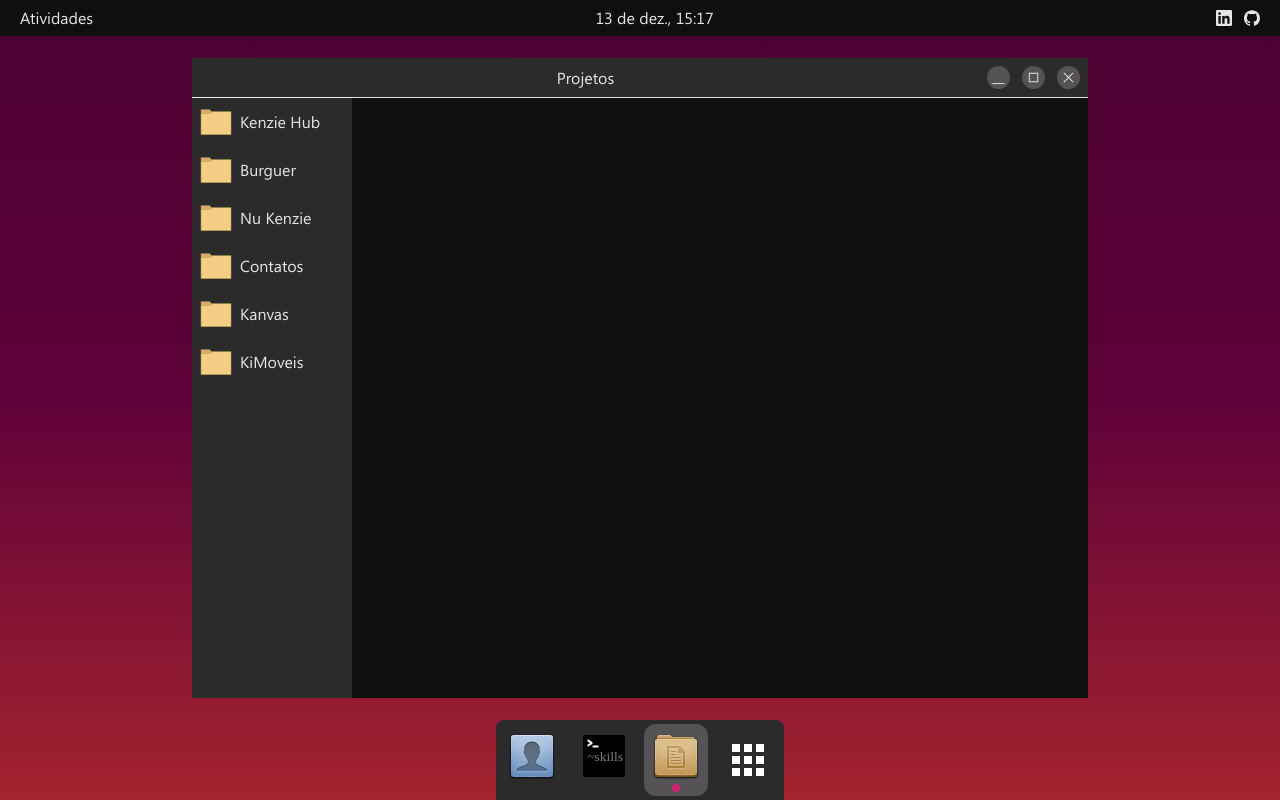
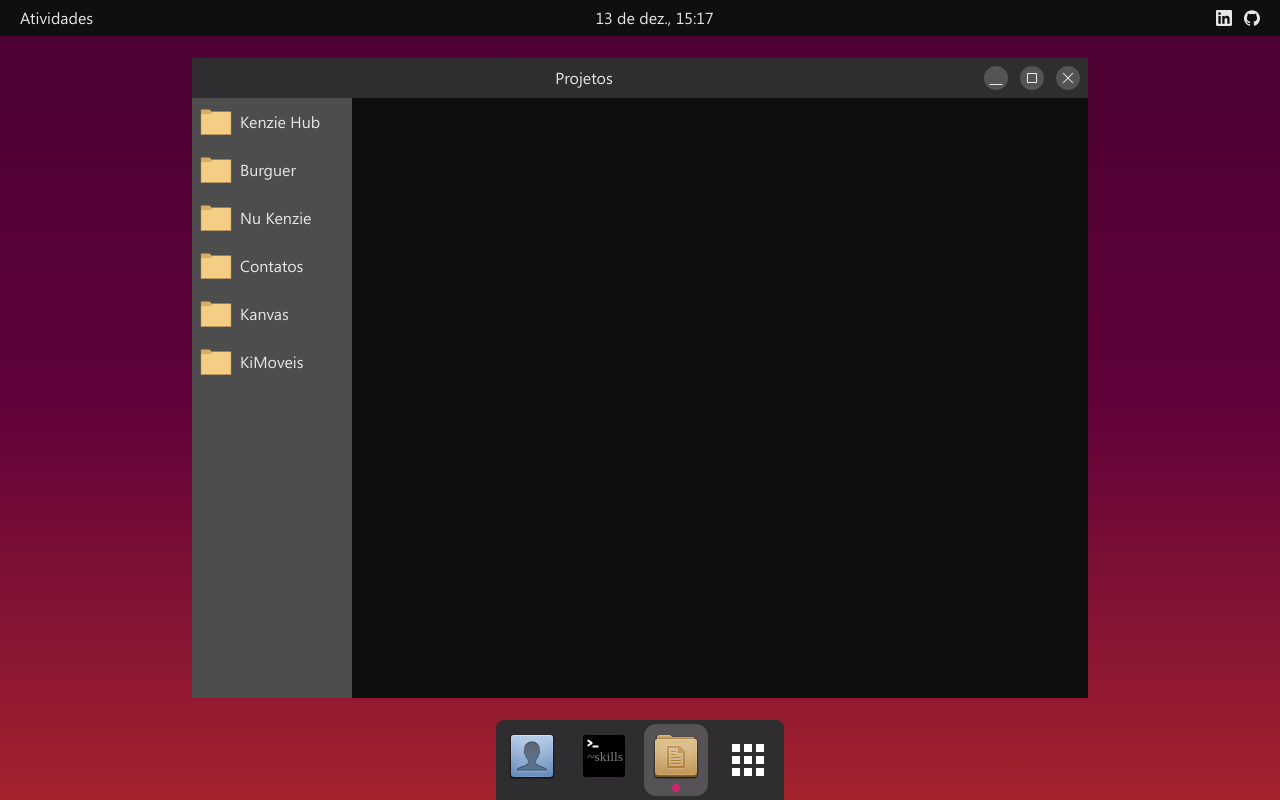
Before and after one commit to gstvcampos/portfolio, a Next.js app: page /projetos in a window 1280 px wide. Built offline with nearby package versions, Linux system fonts and the light colour scheme.

Commit message:
fix: format

```diff
--- a/src/app/globals.css
+++ b/src/app/globals.css
@@ -8,9 +8,8 @@
   --bottom: 355deg 65% 39%;
 
   --bar-primary: 240deg 3% 6%;
-  --bar-secondary: 300deg 1% 17%;
-  --bar-tertiary: 280deg 3% 19%;
-  --content-primary: 0deg 0% 20%;
+  --bar-secondary: 300deg 2% 18%;
+  --content-primary: 0deg 0% 30%;
   --content-secondary: 240deg 3% 6%;
   --txt-primary: 0deg 0% 90%;
   --txt-secondary: 0deg 0% 60%;
--- a/src/app/page.tsx
+++ b/src/app/page.tsx
@@ -7,7 +7,7 @@ export default async function Home() {
   return (
     <main
       id="home"
-      className="h-full w-full overflow-hidden rounded-t-lg bg-bar-2 md:h-auto lg:max-w-4xl"
+      className="h-full w-full overflow-hidden md:h-auto md:rounded-t-lg lg:max-w-4xl"
     >
       <WindowBar innerText="Perfil" elementId="home" />
       <section className="flex h-[calc(100%-40px)] flex-col-reverse overflow-auto md:flex-row">
@@ -32,7 +32,7 @@ export default async function Home() {
             <li>sou vascaino</li>
           </ul>
         </div>
-        <div className="px-4 py-2">
+        <div className="bg-content-1 px-4 py-2">
           <Image
             className="m-auto"
             priority={true}
--- a/src/app/projetos/page.tsx
+++ b/src/app/projetos/page.tsx
@@ -12,10 +12,10 @@ export default function Projetos() {
   return (
     <main
       id="projetos"
-      className="h-full w-full bg-bar-2 md:h-auto lg:max-w-4xl"
+      className="h-full w-full md:h-auto md:rounded-t-lg lg:max-w-4xl"
     >
       <WindowBar innerText="Projetos" elementId="projetos" />
-      <section className="flex h-[calc(100%-40px)] flex-col overflow-auto md:flex-row">
+      <section className="flex h-[calc(100%-40px)] flex-col overflow-auto bg-content-1 md:flex-row">
         <FolderProjects />
       </section>
     </main>
--- a/src/app/tecnologias/page.tsx
+++ b/src/app/tecnologias/page.tsx
@@ -7,7 +7,7 @@ export default function Tecnologias() {
   return (
     <main
       id="tecnologias"
-      className="h-full w-full bg-bar-2 md:h-auto lg:max-w-4xl"
+      className="h-full w-full md:h-auto md:rounded-t-lg lg:max-w-4xl"
     >
       <WindowBar innerText="Tecnologias" elementId="tecnologias" />
       <section className="h-[calc(100%-40px)] overflow-auto bg-content-2 p-4">
--- a/src/components/LinkSmall.tsx
+++ b/src/components/LinkSmall.tsx
@@ -8,7 +8,11 @@ export default function LinkSmall({
   href: string
 }) {
   return (
-    <Link target="_blank" href={href} className="border-b-2 font-segoe-bold">
+    <Link
+      target="_blank"
+      href={href}
+      className="border-b-2 font-segoe-bold hover:text-txt-3"
+    >
       <span className="px-2">{innerText}</span>
     </Link>
   )
--- a/src/components/WindowBar.tsx
+++ b/src/components/WindowBar.tsx
@@ -12,7 +12,7 @@ export default function WindowBar({
   elementId: string
 }) {
   return (
-    <div className="flex h-10 items-center justify-between border-b-[1px]">
+    <div className="flex h-10 items-center justify-between bg-bar-2">
       <span></span>
       <h1>{innerText}</h1>
       <div className="flex h-full gap-3 p-2">
--- a/tailwind.config.ts
+++ b/tailwind.config.ts
@@ -15,7 +15,6 @@ const config: Config = {
       bar: {
         1: 'hsl(var(--bar-primary) / <alpha-value>)',
         2: 'hsl(var(--bar-secondary) / <alpha-value>)',
-        3: 'hsl(var(--bar-tertiary) / <alpha-value>)',
       },
       content: {
         1: 'hsl(var(--content-primary) / <alpha-value>)',
```
